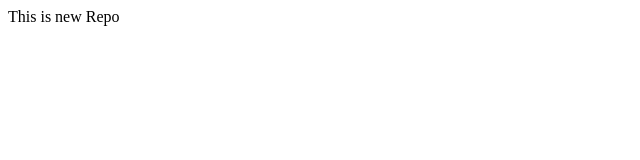
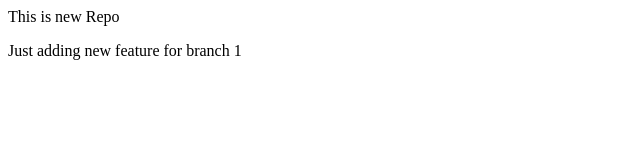
Before and after one commit to shubhamJaiswal12/LocalRepo, a plain HTML site: page index.html in a window 1280 px wide. Shown: the whole page, without its empty margins (0-640 px from the left). Drawn offline with Linux system fonts and the light colour scheme.

Commit message:
added a new feature from branch 1 in index  page

```diff
--- a/index.html
+++ b/index.html
@@ -1 +1,2 @@
 <p>This is new Repo</p>
+<p>Just adding new feature for branch 1</p>
```
